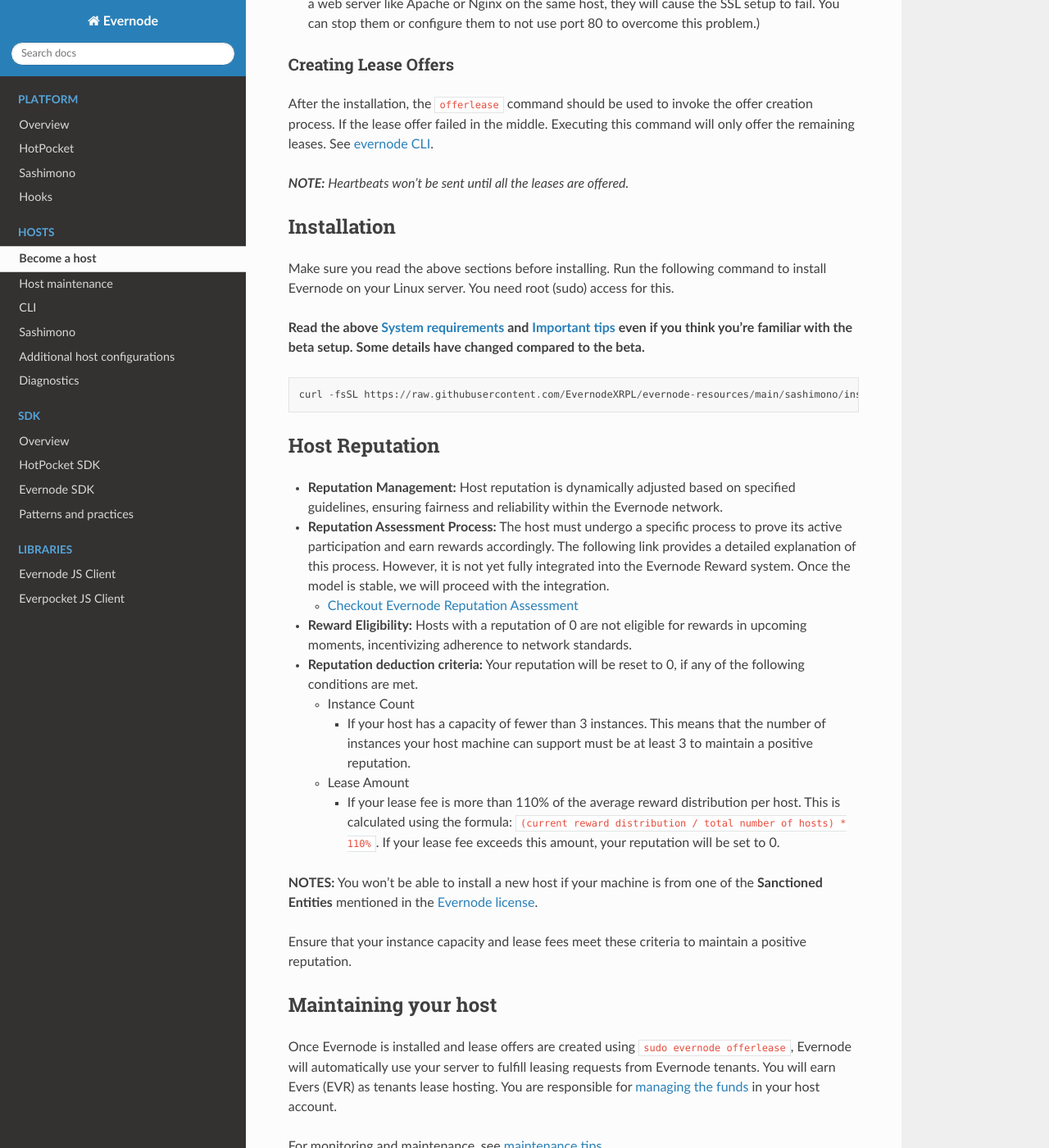
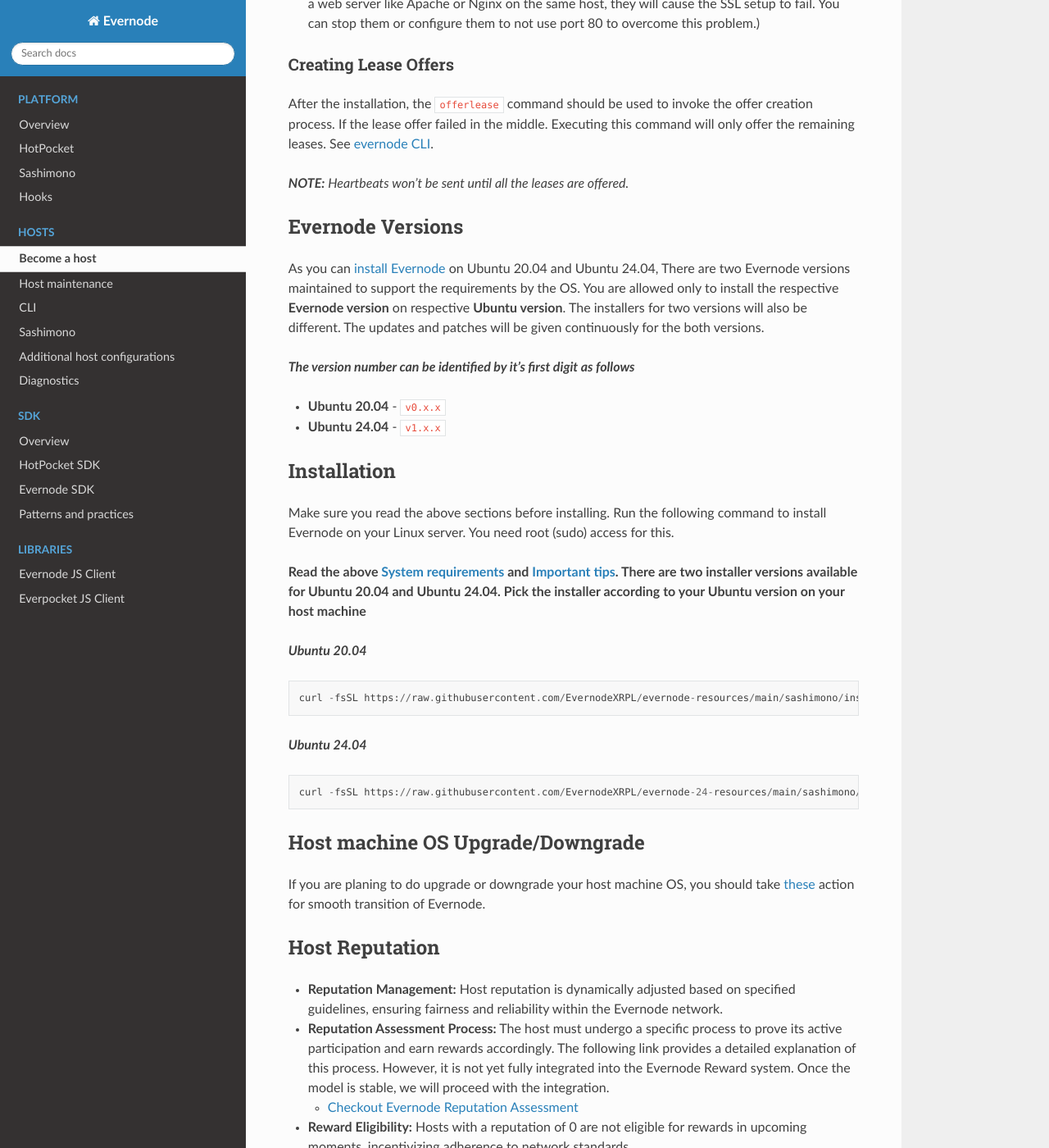
Before and after one commit to tequdev/evernode-docs, a Sphinx documentation site: the page built from docs/source/hosts/evernode-host.md, in a window 1280 px wide and 1400 px high, scrolled down 3919 px. Shown: the whole window at 82% size. Built offline with Sphinx 7.4.7 and the Read the Docs theme 3.1.0, drawn with Linux system fonts in a browser that asks for light colours; some of the changed text lies outside the part shown.

Commit message:
Ubuntu 24 support (#55)

````diff
--- a/docs/source/hosts/evernode-host.md
+++ b/docs/source/hosts/evernode-host.md
@@ -18,7 +18,7 @@
 
 To install Evernode, your server must meet the following requirements:
 
-- Operating system: **Ubuntu 20.04** 64 bit (M1/ARM CPUs or WSL not supported. Any other Ubuntu versions are not supported.)
+- Operating system: **Ubuntu 20.04 or Ubuntu 20.04** 64 bit (M1/ARM CPUs or WSL not supported. Any other Ubuntu versions are not supported.)
 - [Domain name](#domain-name) for your host
 - Public [email address](#email-address) to be used as the public contact method
 - To be eligible to run a reputation contract on your host, you should have the following resources. Adhering to these requirements increases your chances of obtaining a good reputation:
@@ -92,15 +92,31 @@
 
 _**NOTE:** Heartbeats won't be sent until all the leases are offered._
 
+## Evernode Versions
+As you can [install Evernode](#installation) on Ubuntu 20.04 and Ubuntu 24.04, There are two Evernode versions maintained to support the requirements by the OS. You are allowed only to install the respective **Evernode version** on respective **Ubuntu version**. The installers for two versions will also be different. The updates and patches will be given continuously for the both versions.
+
+***The version number can be identified by it's first digit as follows***
+- **Ubuntu 20.04** - `v0.x.x`
+- **Ubuntu 24.04** - `v1.x.x`
+
 ## Installation
 
 Make sure you read the above sections before installing. Run the following command to install Evernode on your Linux server. You need root (sudo) access for this.
 
-**Read the above [System requirements](#system-requirements) and [Important tips](#important-tips-for-installation) even if you think you're familiar with the beta setup. Some details have changed compared to the beta.**
+**Read the above [System requirements](#system-requirements) and [Important tips](#important-tips-for-installation). There are two installer versions available for Ubuntu 20.04 and Ubuntu 24.04. Pick the installer according to your Ubuntu version on your host machine**
 
+***Ubuntu 20.04***
 ```
 curl -fsSL https://raw.githubusercontent.com/EvernodeXRPL/evernode-resources/main/sashimono/installer/evernode.sh | sudo bash -s install
 ```
+
+***Ubuntu 24.04***
+```
+curl -fsSL https://raw.githubusercontent.com/EvernodeXRPL/evernode-24-resources/main/sashimono/installer/evernode.sh | sudo bash -s install
+```
+
+## Host machine OS Upgrade/Downgrade
+If you are planing to do upgrade or downgrade your host machine OS, you should take [these](./maintenance.md#host-machine-os-upgradedowngrade) action for smooth transition of Evernode.
 
 ## Host Reputation
 - **Reputation Management:** Host reputation is dynamically adjusted based on specified guidelines, ensuring fairness and reliability within the Evernode network.
@@ -151,7 +167,7 @@
 
 ## Reporting issues
 
-Please report any issues and error logs [here](https://github.com/EvernodeXRPL/evernode-host/issues).
+Please report any issues and error logs [here](https://github.com/EvernodeXRPL/evernode-host/issues). Please not that when you are creating issues please label it with the Ubuntu version you are running (`Ubuntu 20.04` or `Ubuntu 24.04`).
 
 ## Global hosts dashboards
 
````
Also changed, not shown: docs/source/hosts/evernode-diagnostics.md (+2 -2 lines), docs/source/hosts/maintenance.md (+23 -4 lines).
